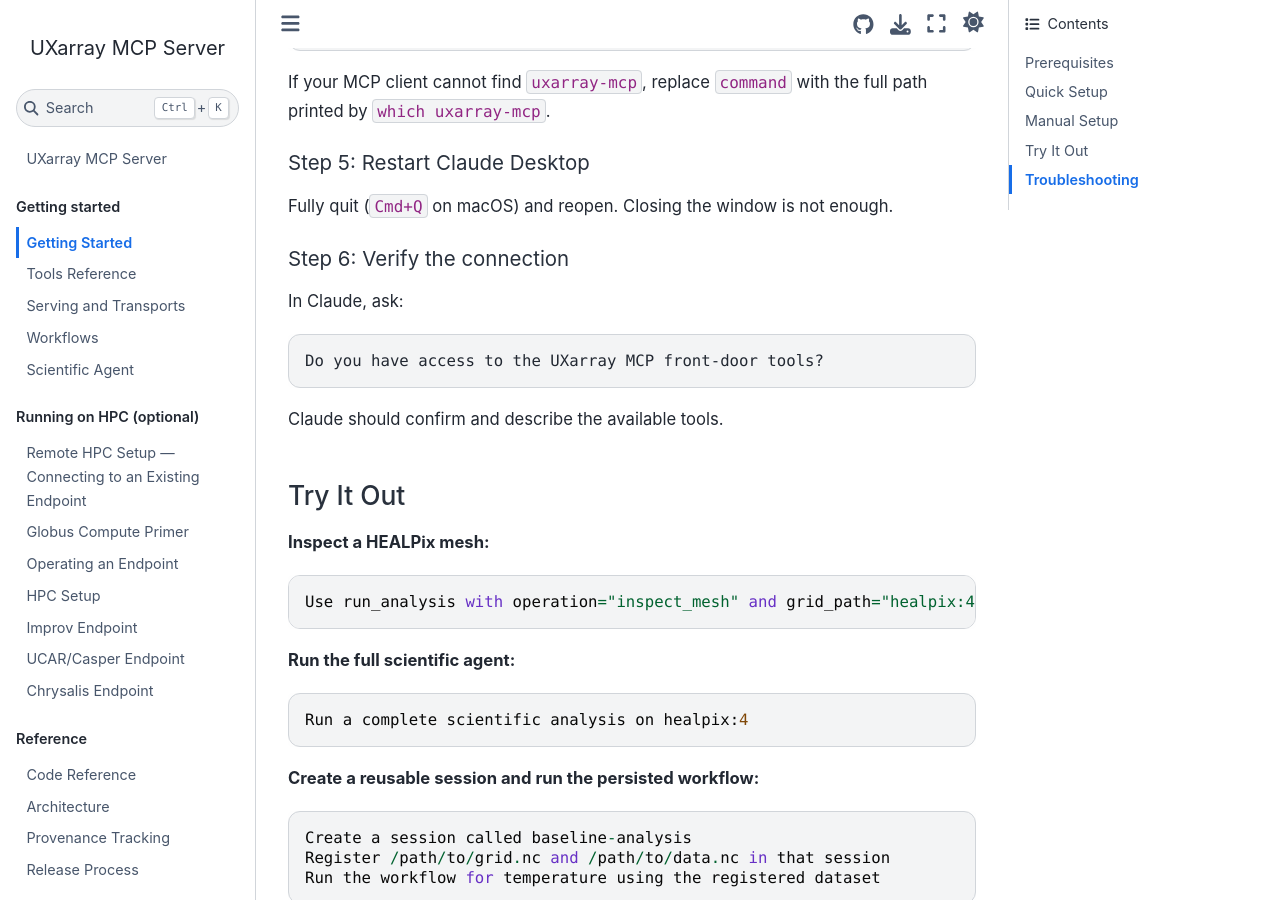
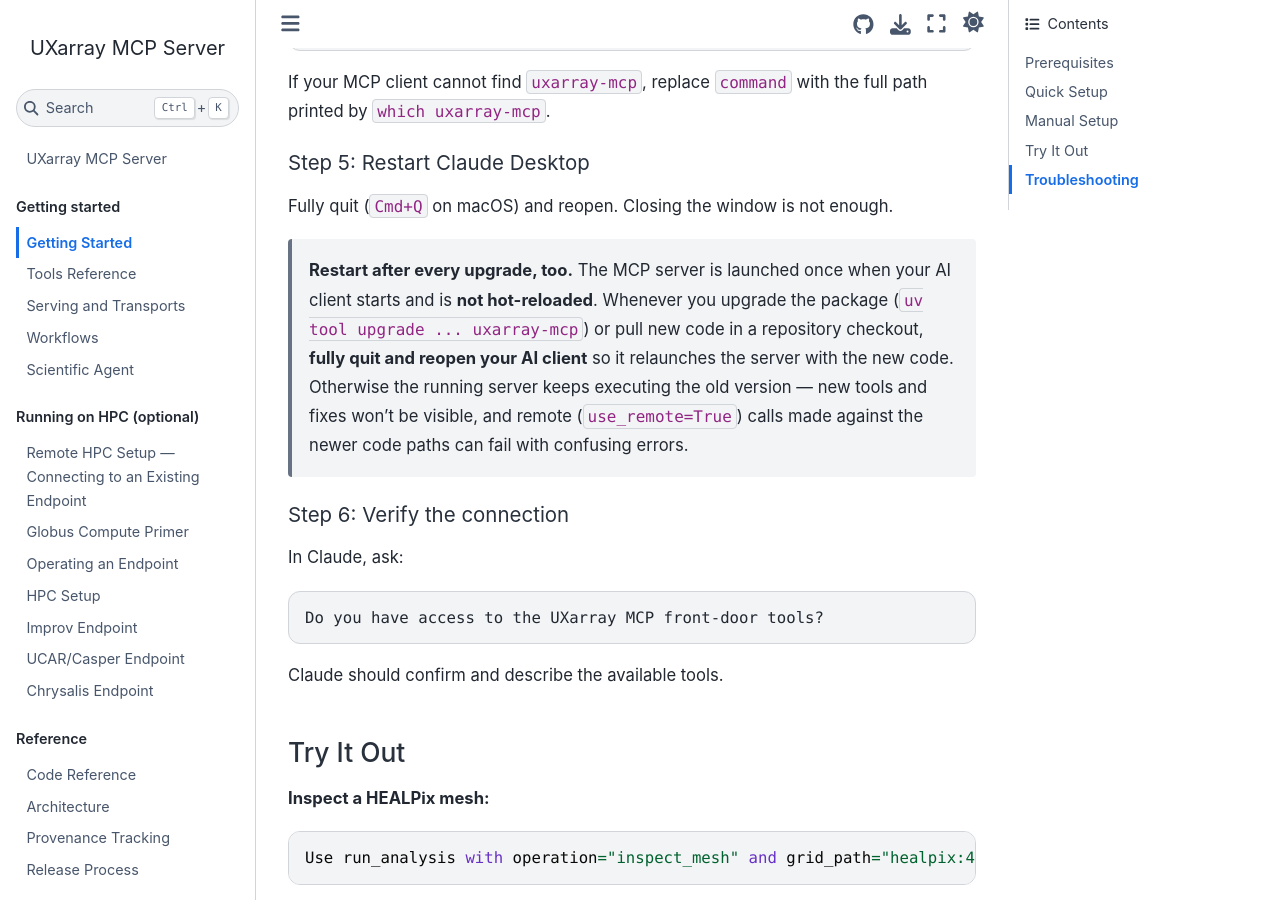
Before and after one commit to UXARRAY/uxarray-mcp-server, a Sphinx documentation site: the page built from docs/getting-started.md, in a window 1280 px wide and 900 px high, scrolled down 4547 px. Built offline with Sphinx 7.4.7 and the Sphinx Book theme 1.1.4, drawn with Linux system fonts in a browser that asks for light colours; some of the changed text lies outside the part shown.

Commit message:
docs: tell users to restart their AI client after upgrading (#76)
MCP servers are launched once by the AI client and are not hot-reloaded,
so after 'uv tool upgrade' (or pulling new code) the running server keeps
executing the old version until the client is restarted. This surfaced in
testing: after upgrading, use_remote calls on HPC-only paths failed with
'file not found' because the old local-only tool was still loaded.

- README: new 'Upgrading' section with a restart warning
- getting-started: restart-after-upgrade note + a troubleshooting entry
  mapping the exact symptom to the fix

```diff
--- a/docs/getting-started.md
+++ b/docs/getting-started.md
@@ -190,6 +190,14 @@
 
 Fully quit (`Cmd+Q` on macOS) and reopen. Closing the window is not enough.
 
+> **Restart after every upgrade, too.** The MCP server is launched once when
+> your AI client starts and is **not hot-reloaded**. Whenever you upgrade the
+> package (`uv tool upgrade ... uxarray-mcp`) or pull new code in a repository
+> checkout, **fully quit and reopen your AI client** so it relaunches the server
+> with the new code. Otherwise the running server keeps executing the old
+> version — new tools and fixes won't be visible, and remote (`use_remote=True`)
+> calls made against the newer code paths can fail with confusing errors.
+
 ### Step 6: Verify the connection
 
 In Claude, ask:
@@ -257,6 +265,13 @@
   2. Fully quit and reopen Claude Desktop
   3. Check the Developer Console: View > Developer > Developer Tools > Console
 
+**I upgraded but new tools/fixes are missing, or a `use_remote` call fails with
+"file not found" on an HPC path**
+: The MCP server was started before the upgrade and is still running the old
+  code (MCP servers are not hot-reloaded). **Fully quit and reopen your AI
+  client** so it relaunches `uxarray-mcp serve` with the new version. Confirm
+  with `uxarray-mcp doctor`.
+
 **Remote calls fall back locally**
 : Run `diagnose_endpoint(action="status")` or
   `diagnose_endpoint(action="validate")` and make sure the
```
Also changed, not shown: README.md (+18 -0 lines).
